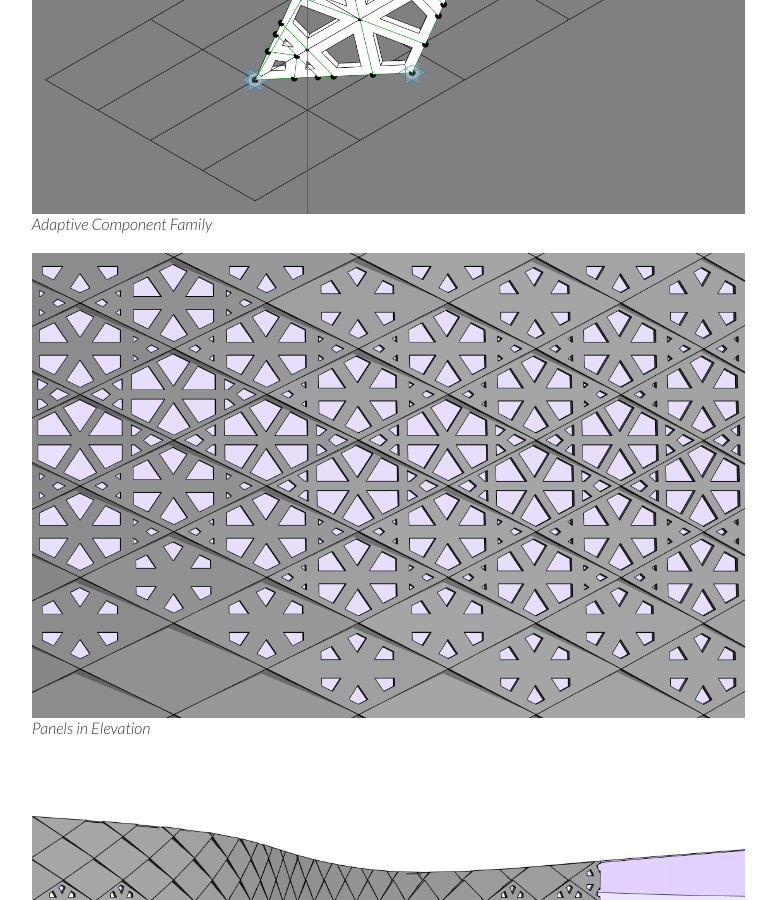
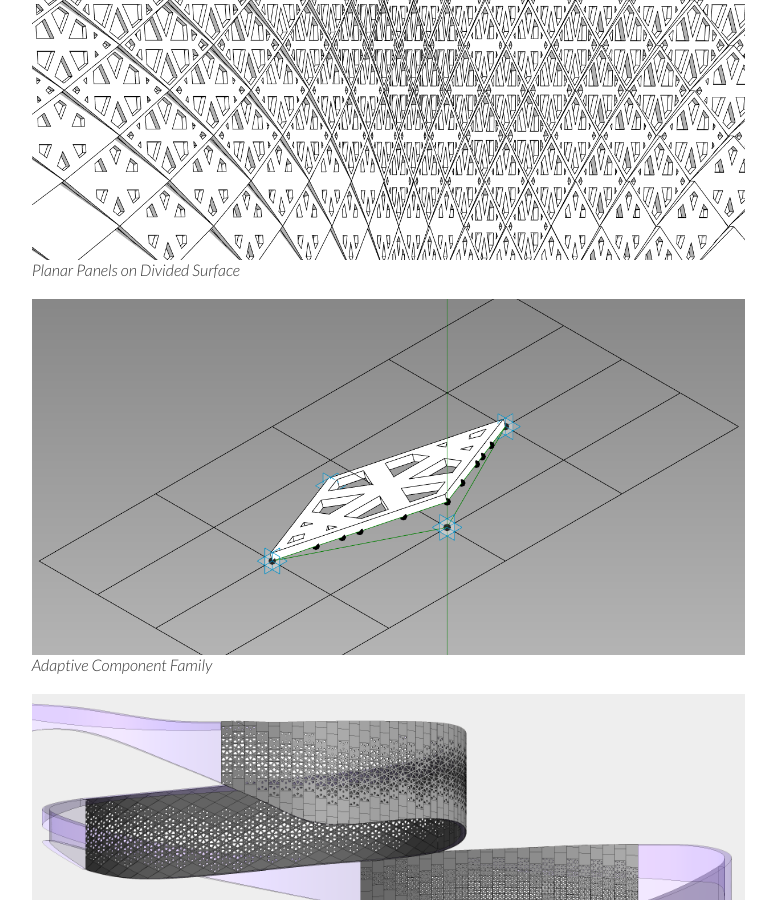
Before and after one commit to andrewkingme/andrewkingme.github.io, a Jekyll site: the page built from _work/Adaptive-Component-Panelization.md, in a window 1280 px wide and 900 px high, scrolled down 584 px. Shown: the whole window, without its empty margins (425-1201 px from the left). Built offline with Jekyll 4.4.1, drawn with Linux system fonts in a browser that asks for light colours.

Commit message:
Image Updates

```diff
--- a/_work/Adaptive-Component-Panelization.md
+++ b/_work/Adaptive-Component-Panelization.md
@@ -14,8 +14,8 @@ Adaptive component family development of an (A) always planar 4-sided panel with
 
 <!--more-->
 
-{% include image.html image="Adaptive-Component-Panelization-001.png" caption="Adaptive Component Family" %}
+{% include image.html image="Adaptive-Component-Panelization-001.png" caption="Planar Panels on Divided Surface" %}
 
-{% include image.html image="Adaptive-Component-Panelization-002.png" caption="Panels in Elevation" %}
+{% include image.html image="Adaptive-Component-Panelization-002.png" caption="Adaptive Component Family" %}
 
 {% include image.html image="Adaptive-Component-Panelization-003.png" caption = "Panels Along Surface" %}
```
Also changed, not shown: _work/Revit-Revision-Cloud-Data-to-Excel.md (+6 -0 lines), _work/Built-With-Jekyll.md (line endings or trailing spaces), work/img/Adaptive-Component-Panelization-001.png, work/img/Adaptive-Component-Panelization-002.png, work/img/Adaptive-Component-Panelization-003.png, work/img/Revit-Revision-Cloud-Data-to-Excel-002.png (added).
